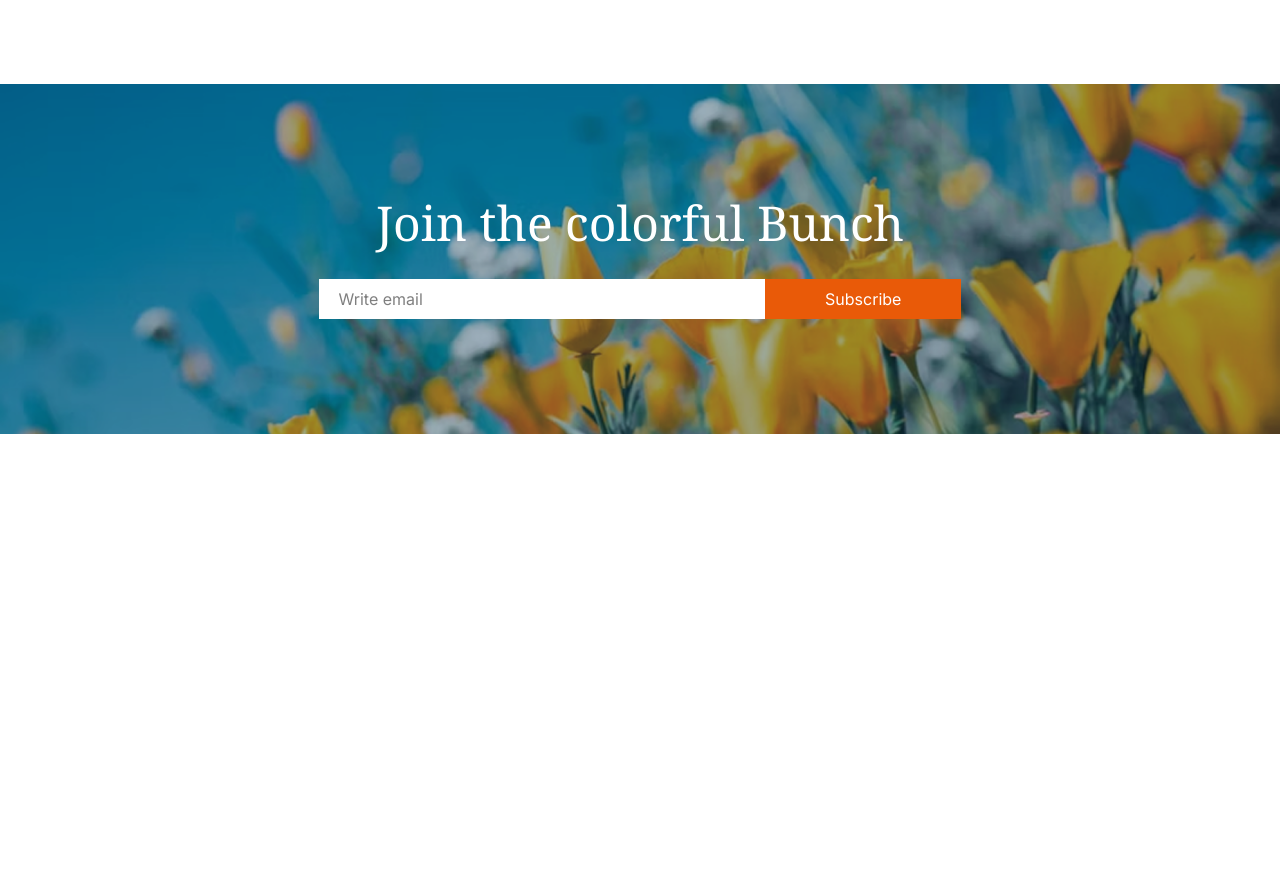
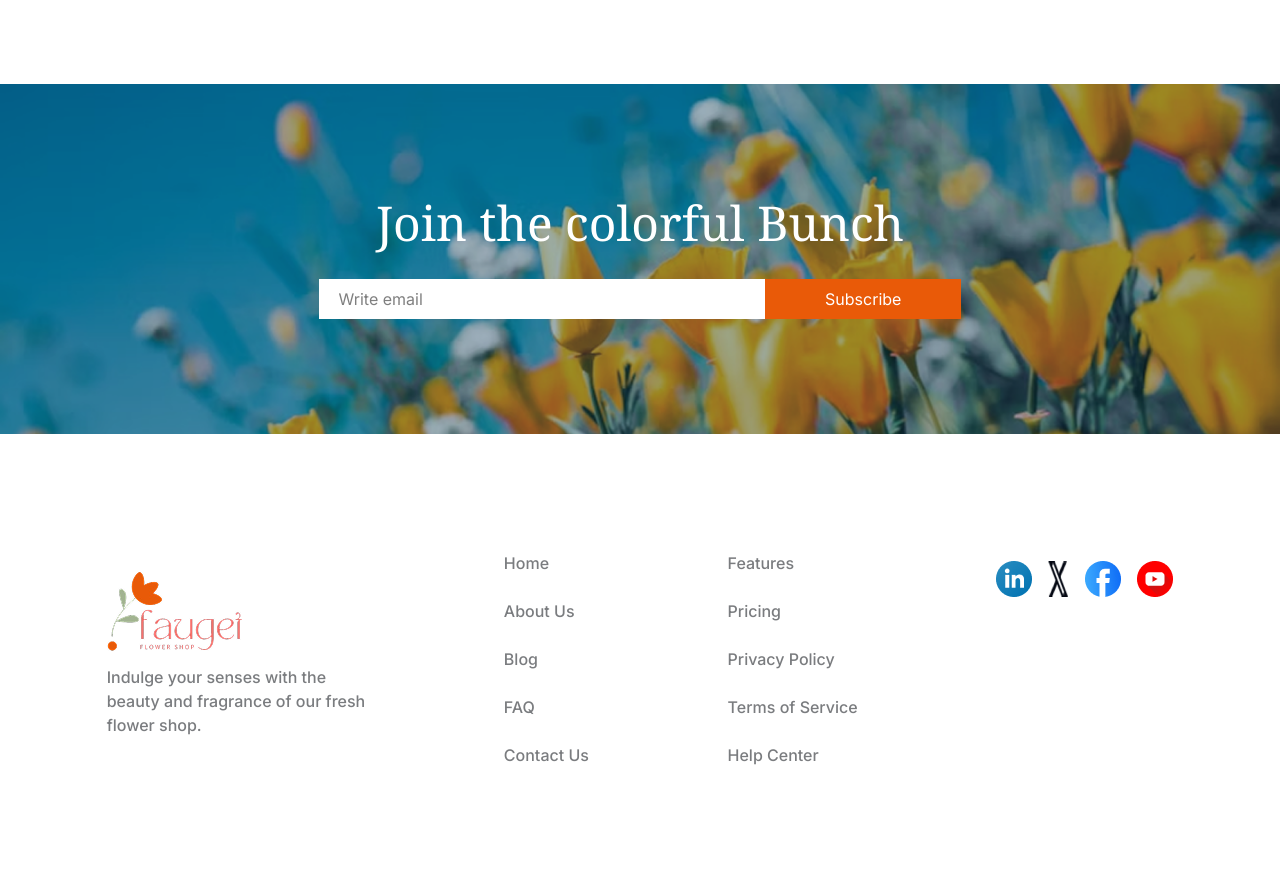
Before and after one commit to nazmul5675/B12A02-Responsive-Flowers, a plain HTML site: page index.html in a window 1280 px wide. Shown: the part 3148-4032 px from the top of the page. Before the commit the page ends 3582 px from the top, so only its background shows below. Drawn offline with nearby package versions, Linux system fonts and the light colour scheme.

Commit message:
footer added

```diff
--- a/index.html
+++ b/index.html
@@ -180,7 +180,9 @@
                 <img class="sm:w-full w-10/12" src="assets/flower-store.png" alt="">
             </div>
             <div class="flex-1">
-                <h1 class="text-black text-5xl noto-serif-font font-semibold sm:mb-16 mb-5">Lover</h1>
+                <h1 class="text-black text-5xl noto-serif-font font-semibold sm:mb-16 mb-5 sm:block hidden">Lover</h1>
+                <h1 class="text-black text-2xl noto-serif-font font-semibold sm:mb-16 mb-5 block sm:hidden">Flower &
+                    Plants Lover</h1>
                 <ul class="list-disc pl-5">
                     <li class="text-[#7A7C7F] text-base  mb-5">
                         Indulge your senses with the beauty and fragrance of our fresh
@@ -217,9 +219,6 @@
                             <h3>60% Off | Bloom Plant</h3>
                             <h3 class="underline">Shop Now</h3>
                         </div>
-
-
-
                     </div>
                 </div>
                 <div>
@@ -253,7 +252,7 @@
         </div>
     </section>
     <!-- news letter section  -->
-    <section class="bg-[url('/assets/news-letter-bg.png')] bg-cover object-cover w-full mt-24">
+    <section class="bg-[url('./assets/news-letter-bg.png')] bg-cover object-cover w-full mt-24">
         <div class=" flex flex-col justify-center items-center mx-auto sm:h-[350px] h-[175px]">
             <h1 class="text-white sm:text-5xl text-xl noto-serif-font sm:p-4 p-0">Join the colorful Bunch </h1>
             <form class="sm:py-4 py-2">
@@ -263,6 +262,36 @@
             </form>
         </div>
     </section>
+    <!-- footer -->
+    <footer
+        class="sm:max-w-10/12 mx-auto flex sm:flex-row flex-col sm:justify-between  sm:items-center sm:h-[450px] h-full sm:p-0 p-5">
+        <div>
+            <img src="assets/logo.png" alt="">
+            <p class="text-[#7a7c7f] text-base font-medium py-3">Indulge your senses with the <br>beauty and fragrance
+                of our
+                fresh <br>flower shop. </p>
+        </div>
+        <div class="list-none">
+            <li class="py-3 text-[#7a7c7f] text-base font-medium">Home</li>
+            <li class="py-3 text-[#7a7c7f] text-base font-medium">About Us</li>
+            <li class="py-3 text-[#7a7c7f] text-base font-medium">Blog</li>
+            <li class="py-3 text-[#7a7c7f] text-base font-medium">FAQ</li>
+            <li class="py-3 text-[#7a7c7f] text-base font-medium">Contact Us</li>
+        </div>
+        <div class="list-none">
+            <li class="py-3 text-[#7a7c7f] text-base font-medium">Features</li>
+            <li class="py-3 text-[#7a7c7f] text-base font-medium">Pricing</li>
+            <li class="py-3 text-[#7a7c7f] text-base font-medium">Privacy Policy</li>
+            <li class="py-3 text-[#7a7c7f] text-base font-medium">Terms of Service</li>
+            <li class="py-3 text-[#7a7c7f] text-base font-medium">Help Center</li>
+        </div>
+        <div class="flex sm:mb-40 gap-4">
+            <img src="assets/icon-linkedin.png" alt="">
+            <img src="assets/icon-twitter.png" alt="">
+            <img src="assets/icon-facebook.png" alt="">
+            <img src="assets/icon-youtube.png" alt="">
+        </div>
+    </footer>
 </body>
 
 </html>
```
